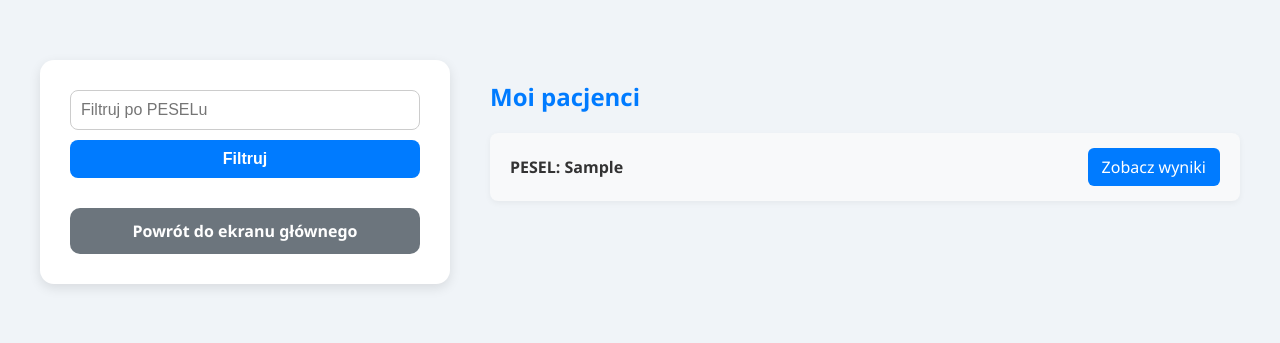
After one commit to pddusza/EKG_Web_App, a Django app: page /my-patients/ in a window 1280 px wide. The commit adds this page. Shown: the top 343 px of the page. Run offline with Django 5.2, Linux system fonts and the light colour scheme; a user stored in the database is signed in; tables that the repository leaves empty hold one stand-in row (values such as "Sample post").

Commit message:
Added Doctor/Patient Distinction

```diff
--- a/accounts/forms.py
+++ b/accounts/forms.py
@@ -2,6 +2,7 @@ from django import forms
 from django.contrib.auth.forms import UserCreationForm
 from django.contrib.auth.models import User
 from .models import CSVResult, Profile
+from datetime import date
 
 
 # List of bundled static icons here (filenames under static/avatars/)
@@ -116,11 +117,35 @@ class ProfileForm(forms.ModelForm):
         return img
 
 class CSVResultForm(forms.ModelForm):
+    pesel = forms.CharField(
+        label="Numer PESEL",
+        max_length=11,
+        widget=forms.TextInput(attrs={'placeholder': 'Wpisz numer PESEL'})
+    )
+    exam_date = forms.DateField(
+        label="Data wykonania badania",
+        initial=date(2000, 1, 1),
+        widget=forms.DateInput(attrs={'type':'date'})
+    )
+    sampling_rate = forms.IntegerField(
+        label="Częstotliwość próbki (Hz)",
+        min_value=1,
+        initial= 100,
+        widget=forms.NumberInput(attrs={'placeholder': '[Hz]'})
+    )
+
     class Meta:
-        model = CSVResult
-        fields = ['title', 'csv_file', 'comment']
+        model  = CSVResult
+        fields = [
+            'title',
+            'pesel',
+            'csv_file',
+            'exam_date',
+            'sampling_rate',
+            'comment',
+        ]
         labels = {
-            'title': 'Tytuł',
+            'title': 'Nazwa wyniku',
             'csv_file': 'Plik CSV',
             'comment': 'Komentarz (opcjonalnie)',
         }
--- /dev/null
+++ b/accounts/templates/accounts/my_patients.html
@@ -0,0 +1,198 @@
+<!DOCTYPE html>
+<html lang="pl">
+<head>
+    <meta charset="UTF-8">
+    <meta name="viewport" content="width=device-width, initial-scale=1.0">
+    <title>Moi pacjenci</title>
+    <style>
+        body {
+            font-family: 'Segoe UI', Tahoma, Geneva, Verdana, sans-serif;
+            background-color: #f0f4f8;
+            margin: 0;
+            padding: 20px;
+            color: #333;
+        }
+
+        header {
+            background-color: #007bff;
+            color: white;
+            padding: 20px 40px;
+            display: flex;
+            justify-content: space-between;
+            align-items: center;
+        }
+
+        header h1 {
+            margin: 0;
+            font-size: 24px;
+        }
+
+        nav a {
+            color: white;
+            margin-left: 20px;
+            text-decoration: none;
+            font-weight: 600;
+        }
+
+        nav a:hover {
+            text-decoration: underline;
+        }
+
+        .layout {
+            display: flex;
+            flex-wrap: wrap;
+            gap: 40px;
+            max-width: 1200px;
+            margin: 40px auto;
+        }
+
+        .sidebar {
+            flex: 1 1 300px;
+            background: white;
+            padding: 30px;
+            border-radius: 14px;
+            box-shadow: 0 4px 12px rgba(0, 0, 0, 0.1);
+            height: fit-content;
+        }
+
+        .main-content {
+            flex: 3 1 600px;
+        }
+
+        form {
+            display: flex;
+            flex-direction: column;
+            gap: 20px;
+        }
+
+        input[type="text"] {
+            padding: 14px 16px;
+            border: 1.5px solid #ccc;
+            border-radius: 10px;
+            font-size: 16px;
+            transition: all 0.3s ease;
+        }
+
+        input[type="text"]:focus {
+            border-color: #007bff;
+            box-shadow: 0 0 0 3px rgba(0, 123, 255, 0.1);
+            outline: none;
+        }
+
+        button {
+            background-color: #007bff;
+            border: none;
+            color: white;
+            padding: 14px;
+            font-size: 16px;
+            font-weight: 700;
+            border-radius: 10px;
+            cursor: pointer;
+            transition: background-color 0.3s ease;
+        }
+
+        button:hover {
+            background-color: #0056b3;
+        }
+
+        a.back-btn {
+            display: block;
+            background-color: #6c757d;
+            color: white;
+            padding: 12px 20px;
+            text-align: center;
+            border-radius: 10px;
+            text-decoration: none;
+            font-weight: 600;
+            margin-top: 20px;
+            transition: background-color 0.3s ease;
+        }
+
+        a.back-btn:hover {
+            background-color: #565e64;
+        }
+
+        h2 {
+            color: #007bff;
+            margin-bottom: 20px;
+        }
+
+        .patient-list {
+            list-style: none;
+            padding: 0;
+            display: flex;
+            flex-direction: column;
+            gap: 15px;
+        }
+
+        .patient-item {
+            padding: 15px 20px;
+            background-color: #f8f9fa;
+            border-radius: 8px;
+            box-shadow: 0 2px 6px rgba(0,0,0,0.05);
+            display: flex;
+            justify-content: space-between;
+            align-items: center;
+        }
+
+        .patient-name {
+            font-weight: 600;
+        }
+
+        .view-link {
+            text-decoration: none;
+            background-color: #007bff;
+            color: white;
+            padding: 8px 14px;
+            border-radius: 6px;
+            transition: background-color 0.3s ease;
+        }
+
+        .view-link:hover {
+            background-color: #0056b3;
+        }
+
+        @media (max-width: 768px) {
+            .layout {
+                flex-direction: column;
+            }
+        }
+    </style>
+</head>
+<body>
+    <div class="layout">
+        <div class="sidebar">
+            <form method="get" action="" style="margin-bottom: 30px; display: flex; gap: 10px;">
+                <input type="text" name="pesel" placeholder="Filtruj po PESELu"
+                    value="{{ pesel_filter|default_if_none:'' }}" style="padding: 10px; font-size: 16px; border-radius: 8px; border: 1px solid #ccc;">
+                <button type="submit"
+                        style="background-color: #007bff; color: white; border: none; padding: 10px 16px; border-radius: 8px; font-weight: bold; cursor: pointer;">
+                    Filtruj
+                </button>
+            </form>
+            <a href="{% url 'accounts:mainscreen' %}" class="back-btn">Powrót do ekranu głównego</a>
+        </div>
+
+        <div class="main-content">
+            <h2>Moi pacjenci</h2>
+            {% if patients %}
+                <ul class="patient-list">
+                    {% for patient in patients %}
+                        <li class="patient-item">
+                            <span class="patient-name">
+                                PESEL: {{ patient.pesel }}<br>
+                            </span>
+                            <a class="view-link"
+                               href="{% url 'accounts:your_results' %}?patient_id={{ patient.user.id }}">
+                                Zobacz wyniki
+                            </a>
+                        </li>
+                    {% endfor %}
+                </ul>
+            {% else %}
+                <p>Brak przypisanych pacjentów.</p>
+            {% endif %}
+        </div>
+    </div>
+</body>
+</html>
--- a/accounts/urls.py
+++ b/accounts/urls.py
@@ -19,4 +19,6 @@ urlpatterns = [
     path('account-type/', views.account_type_view, name='account_type'),
     path('register/patient/', views.register_patient_view, name='register_patient'),
     path('register/doctor/', views.register_doctor_view, name='register_doctor'),
+    path('choose-patient/',views.choose_patient_view, name='choose_patient'),
+    path('my-patients/',views.my_patients_view, name='my_patients'),
 ]
--- a/accounts/views.py
+++ b/accounts/views.py
@@ -3,7 +3,7 @@ from django.conf                 import settings
 from django.shortcuts            import render, redirect, get_object_or_404
 from django.contrib.auth         import authenticate, login as auth_login, logout as auth_logout
 from django.contrib.auth.forms   import AuthenticationForm, UserCreationForm
-from django.contrib.auth.decorators import login_required
+from django.contrib.auth.decorators import login_required, user_passes_test
 from django.contrib.auth.models import User
 from .forms                      import CustomUserCreationForm, CSVResultForm, ProfileForm
 from .models import CSVResult
@@ -15,23 +15,27 @@ from django.core.paginator import Paginator
 from .models                    import Profile
 from PIL                 import Image
 from django.core.files.base    import ContentFile
-
+from django.contrib import messages
 app_name = 'accounts'
 
 def login_view(request):
     if request.method == 'POST':
         form = AuthenticationForm(request, data=request.POST)
         if form.is_valid():
-            user = form.get_user()       # safely returns the authenticated User
-            auth_login(request, user)    # sets up session
-            return redirect('accounts:mainscreen')
+            user = form.get_user()
+            auth_login(request, user)
+            profile = user.profile
+            if profile.is_doctor or profile.is_patient:
+                return redirect('accounts:mainscreen')
+            return redirect('accounts:login')
     else:
         form = AuthenticationForm()
     return render(request, 'accounts/login.html', {'form': form})
 
+
 def register(request):
     if request.method == "POST":
-        form = CustomUserCreationForm(request.POST)
+        form = CustomUserCreationForm(request.POST, request.FILES)
         if form.is_valid():
             user = form.save()            # <-- writes to auth_user
             auth_login(request, user)     # optional: log them in
@@ -41,6 +45,7 @@ def register(request):
 
     return render(request, "accounts/register.html", {"form": form})
 
+@login_required
 def mainscreen_view(request):
     return render(request, 'accounts/mainscreen.html')
 
@@ -53,54 +58,34 @@ def user_logout(request):
 def profile_view(request):
     user    = request.user
     profile = user.profile
-
     if request.method == 'POST':
-        form = ProfileForm(
-            request.POST, request.FILES,
-            instance=profile
-        )
+        form = ProfileForm(request.POST, request.FILES, instance=profile)
         if form.is_valid():
-            # 1) Update User fields
+            # Update User
             user.username = form.cleaned_data['username']
             user.email    = form.cleaned_data['email']
             user.save()
-
-            # 2) Save Profile text fields
+            # Save Profile fields
             profile = form.save(commit=False)
-
-            # 3) If a new file uploaded, assign it; otherwise keep existing
             avatar_file = form.cleaned_data.get('avatar_upload')
             if avatar_file:
                 profile.avatar = avatar_file
-                profile.save()
-            else:
-                # ensure the field is saved so .path is valid
-                profile.save()
-
-            # 4) Always crop & save according to posted offsets & scale
+            profile.save()
+            # Crop
             offsetX = form.cleaned_data['offsetX']
             offsetY = form.cleaned_data['offsetY']
             scale   = form.cleaned_data['scale']
             _crop_and_save(profile, offsetX, offsetY, scale)
-
-            # 5) Persist the final avatar path
             profile.save()
-
             return redirect('accounts:mainscreen')
     else:
-        initial = {
-            'username':  user.username,
-            'email':     user.email,
-            'offsetX':   0,
-            'offsetY':   0,
-            'scale':     1.0,
-        }
-        form = ProfileForm(initial=initial, instance=profile)
-
-    return render(request, 'accounts/profile.html', {
-        'form':    form,
-        'profile': profile,
-    })
+        form = ProfileForm(
+            initial={'username': request.user.username,
+                     'email':    request.user.email,
+                     'offsetX':  0,'offsetY':0,'scale':1.0},
+            instance=profile
+        )
+    return render(request, 'accounts/profile.html', {'form': form, 'profile': profile})
 
 def _crop_and_save(profile, offsetX, offsetY, scale):
     """
@@ -140,12 +125,7 @@ def _crop_and_save(profile, offsetX, offsetY, scale):
 
 
 def settings_view(request):
-
     return render(request, 'accounts/settings.html')
-
-def add_result_view(request):
-
-    return render(request, 'accounts/add_result.html')
 
 def your_results_view(request):
 
@@ -153,6 +133,28 @@ def your_results_view(request):
 
 def account_type_view(request):
     return render(request, 'accounts/account_type.html')
+
+@login_required
+def choose_patient_view(request):
+    if request.method == 'POST':
+        pesel = request.POST.get('pesel')
+
+        try:
+            profile = Profile.objects.get(pesel=pesel, is_patient=True)
+        except Profile.DoesNotExist:
+            messages.error(request, "Pacjent o podanym PESELu nie istnieje.")
+            return redirect('accounts:choose_patient')
+
+        if profile.doctor is not None:
+            messages.warning(request, "Pacjent jest już przypisany do innego lekarza.")
+            return redirect('accounts:choose_patient')
+
+        profile.doctor = request.user
+        profile.save()
+        messages.success(request, f"Pacjent z PESEL {pesel} został przypisany do Ciebie.")
+        return redirect('accounts:my_patients')
+
+    return render(request, 'accounts/choose_patient.html')
 
 def register_patient_view(request):
     if request.method == "POST":
@@ -310,41 +312,54 @@ def _sanitize_for_json(obj):
     return obj
 
 @login_required
+@user_passes_test(lambda u: u.profile.is_doctor)
 def add_result_view(request):
     if request.method == 'POST':
         form = CSVResultForm(request.POST, request.FILES)
         if form.is_valid():
-            # 1) Save the uploaded file record
+            # --- 1) find patient by PESEL under this doctor ---
+            pesel = form.cleaned_data['pesel']
+            try:
+                profile = Profile.objects.get(
+                    pesel=pesel,
+                    is_patient=True,
+                    doctor=request.user
+                )
+                patient_user = profile.user
+            except Profile.DoesNotExist:
+                form.add_error('pesel', "Pacjent o podanym numerze PESEL nie istnieje.")
+                return render(request, 'accounts/add_result.html', {'form': form})
+
+            # --- 2) save the CSVResult for that patient ---
             result = form.save(commit=False)
-            result.owner = request.user
+            result.owner = patient_user
             result.save()
 
-            # 2) Run NeuroKit2 analysis
+            # --- 3) run ECG analysis & classification ---
             raw_stats = run_ecg_analysis(result.csv_file.path)
-
-            # 3) Run TensorFlow/Keras classification on same CSV
-            #    We wrap in try/except so that any classification error
-            #    doesn’t block saving NeuroKit2 results.
             try:
                 classification = predict_from_csv(result.csv_file.path)
             except Exception as e:
-                # On model‐loading or shape‐mismatch errors, store error message
                 classification = {'error': str(e)}
-
-            # 4) Merge classification into the same stats dict
             raw_stats['classification'] = classification
 
-            # 5) Sanitize entire JSON (replacing NaN/Inf→None)
-            clean_stats = _sanitize_for_json(raw_stats)
+            # sanitize NaN/Inf → None
+            def _sanitize(obj):
+                if isinstance(obj, dict):
+                    return {k:_sanitize(v) for k,v in obj.items()}
+                if isinstance(obj, list):
+                    return [_sanitize(v) for v in obj]
+                if isinstance(obj, float) and (math.isnan(obj) or math.isinf(obj)):
+                    return None
+                return obj
 
-            # 6) Persist JSON on CSVResult
+            clean_stats = _sanitize(raw_stats)
             result.analysis = clean_stats
             result.save()
 
-            # 7) Mirror into ecg app:
-            # Create AnalysisResult using the same clean_stats (which now includes 'classification')
+            # mirror into ecg app
             ecg_signal = ECGSignal.objects.create(
-                owner=request.user,
+                owner=patient_user,
                 file=result.csv_file
             )
             AnalysisResult.objects.create(
@@ -360,30 +375,50 @@ def add_result_view(request):
 
 @login_required
 def your_results_view(request):
-    qs = CSVResult.objects.filter(owner=request.user).order_by('-uploaded_at')
-    record_number = request.GET.get('record_number')
+    # default owner is the logged-in user
+    owner = request.user
+
+    # if doctor is viewing a specific patient
+    patient_id = request.GET.get('patient_id')
+    if patient_id and request.user.profile.is_doctor:
+        try:
+            profile = Profile.objects.get(
+                user__id=patient_id,
+                is_patient=True,
+                doctor=request.user
+            )
+            owner = profile.user
+        except Profile.DoesNotExist:
+            messages.error(request, "Nie masz dostępu do wyników tego pacjenta.")
+            return redirect('accounts:my_patients')
+
+    # fetch that owner’s results
+    qs = CSVResult.objects.filter(owner=owner).order_by('-uploaded_at')
+
+    # optional title filter
     name_filter = request.GET.get('name')
-    page = request.GET.get('page', 1)  #
     if name_filter:
         qs = qs.filter(title__icontains=name_filter)
+
+    # inject ML stats exactly as before
     results = []
-    page_number = request.GET.get('page', '1')
     for r in qs:
         try:
-            ecg = ECGSignal.objects.get(file=r.csv_file.name, owner=request.user)
-            ar = AnalysisResult.objects.filter(signal=ecg).order_by('-id').first()
-            analysis = ar.result_json if ar else None
+            ecg  = ECGSignal.objects.get(file=r.csv_file.name, owner=owner)
+            ar   = AnalysisResult.objects.filter(signal=ecg).order_by('-id').first()
+            stats = ar.result_json if ar else None
         except ECGSignal.DoesNotExist:
-            analysis = None
+            stats = None
+        r.ml_stats = stats
+        results.append(r)
 
-        r.ml_stats = analysis
-        results.append(r)
+    # record_number override
+    record_number = request.GET.get('record_number')
     if record_number:
         try:
             index = int(record_number) - 1
             if 0 <= index < len(results):
                 results = [results[index]]
-                page = None
             else:
                 results = []
         except ValueError:
@@ -391,39 +426,74 @@ def your_results_view(request):
         return render(request, 'accounts/your_results.html', {
             'results': results,
             'page_obj': None,
-            'page': None,
+            'page': None
         })
+
+    # pagination (3 per page)
     paginator = Paginator(results, 3)
-    page_obj = paginator.get_page(page)
-    offset = (page_obj.number - 1) * 3
+    page_obj  = paginator.get_page(request.GET.get('page', 1))
+    offset    = (page_obj.number - 1) * 3
+
     return render(request, 'accounts/your_results.html', {
-        'results': page_obj.object_list,
-        'page_obj': page_obj,
+        'results':      page_obj.object_list,
+        'page_obj':     page_obj,
         'current_page': page_obj.number,
-        'offset': offset,
+        'offset':       offset
     })
 
 
 @login_required
 def result_detail_view(request, pk):
-    result = get_object_or_404(CSVResult, pk=pk, owner=request.user)
+    """
+    Patients may only see their own results.
+    Doctors may see results for any patient assigned to them.
+    """
+    user = request.user
+    # Determine which CSVResult to fetch
+    if hasattr(user, 'profile') and user.profile.is_doctor:
+        # Doctor: allow if result.owner.profile.doctor == request.user
+        result = get_object_or_404(
+            CSVResult,
+            pk=pk,
+            owner__profile__doctor=user
+        )
+    else:
+        # Patient (or other): only their own
+        result = get_object_or_404(CSVResult, pk=pk, owner=user)
+
+    # Load raw samples for the signal chart
     samples = []
-    with open(result.csv_file.path, newline='') as f:
-        reader = csv.reader(f)
-        for row in reader:
-            try: samples.append(float(row[0]))
-            except: pass
+    try:
+        with open(result.csv_file.path, newline='') as f:
+            reader = csv.reader(f)
+            for row in reader:
+                try:
+                    samples.append(float(row[0]))
+                except ValueError:
+                    pass
+    except Exception:
+        samples = []
+
     signal_json = json.dumps(samples)
 
-    analysis     = result.analysis or {}
-    stats        = analysis.get('stats', {})
-    rpeaks       = analysis.get('rpeaks', [])
-    heart_rate   = analysis.get('heart_rate', [])
-    hrv_time     = analysis.get('hrv_time', {})
-    hrv_freq     = analysis.get('hrv_frequency', {})
-    hrv_nonlin   = analysis.get('hrv_nonlinear', {})
-    morphology   = analysis.get('morphology', {})
+    # Re-fetch the ML stats from AnalysisResult if you like,
+    # or use result.analysis if you already stored it there.
+    try:
+        ecg_signal = ECGSignal.objects.get(file=result.csv_file.name, owner=result.owner)
+        ar = AnalysisResult.objects.filter(signal=ecg_signal).order_by('-id').first()
+        analysis = ar.result_json if ar else {}
+    except ECGSignal.DoesNotExist:
+        analysis = {}
+
+    # Unpack fields for template
+    stats          = analysis.get('stats', {})
     classification = analysis.get('classification', {})
+    rpeaks         = analysis.get('rpeaks', [])
+    heart_rate     = analysis.get('heart_rate', [])
+    hrv_time       = analysis.get('hrv_time', {})
+    hrv_frequency  = analysis.get('hrv_frequency', {})
+    hrv_nonlinear  = analysis.get('hrv_nonlinear', {})
+    morphology     = analysis.get('morphology', {})
 
     return render(request, 'accounts/result_detail.html', {
         'result':       result,
@@ -432,8 +502,33 @@ def result_detail_view(request, pk):
         'rpeaks':       rpeaks,
         'heart_rate':   heart_rate,
         'hrv_time':     hrv_time,
-        'hrv_frequency':hrv_freq,
-        'hrv_nonlinear':hrv_nonlin,
+        'hrv_frequency':hrv_frequency,
+        'hrv_nonlinear':hrv_nonlinear,
         'morphology':   morphology,
         'classification': classification,
     })
+
+def is_doctor(user):
+    return hasattr(user, 'profile') and user.profile.is_doctor
+
+def is_patient(user):
+    return hasattr(user, 'profile') and user.profile.is_patient
+
+from django.contrib.auth.decorators import login_required
+from django.shortcuts import render
+from accounts.models import Profile  # <- dostosuj ścieżkę importu jeśli inna
+
+@login_required
+def my_patients_view(request):
+    pesel_filter = request.GET.get('pesel', '')
+    # only patients assigned to this doctor
+    qs = Profile.objects.filter(
+        is_patient=True,
+        doctor=request.user
+    )
+    if pesel_filter:
+        qs = qs.filter(pesel__icontains=pesel_filter)
+    return render(request, 'accounts/my_patients.html', {
+        'patients':    qs,
+        'pesel_filter': pesel_filter
+    })
```
Also changed, not shown: accounts/models.py (+15 -17 lines), accounts/templates/accounts/add_result.html (+13 -13 lines), accounts/templates/accounts/choose_patient.html (added, +113 -0 lines), accounts/templates/accounts/mainscreen.html (+16 -0 lines), accounts/templates/accounts/register_doctor.html (+3 -4 lines), accounts/templates/accounts/register_patient.html (+3 -4 lines), accounts/templates/accounts/result_detail.html (+9 -24 lines), accounts/migrations/0008_alter_profile_avatar.py (added), accounts/migrations/0009_csvresult_exam_date_csvresult_pesel_and_more.py (added), media/avatars/avatars_users/3fbe9bdb2d294a97820f56d2db992498.png (added), media/avatars/avatars_users/741d23890e644fb8acac15ec50b5596b.png (added), media/avatars/avatars_users/952a176f264f4ee585da7661f3588790.png (added), media/avatars/avatars_users/default.png (added), media/csv_results/signal_lr_1AfgALz.csv (added).
